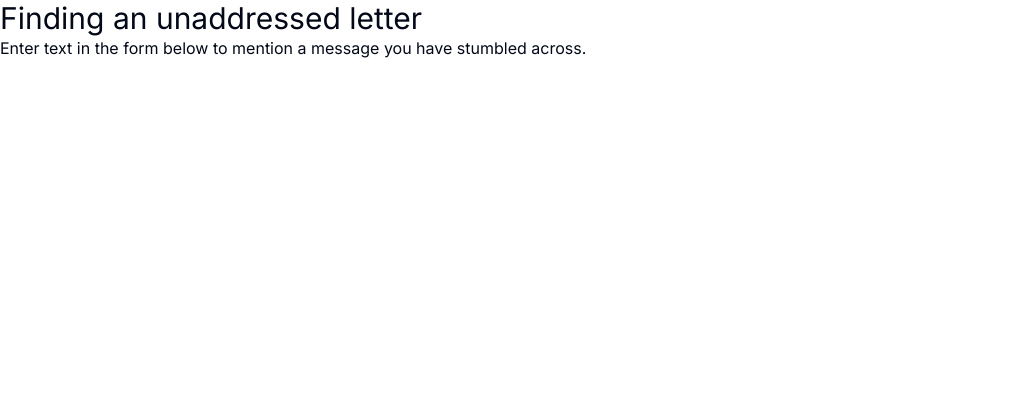
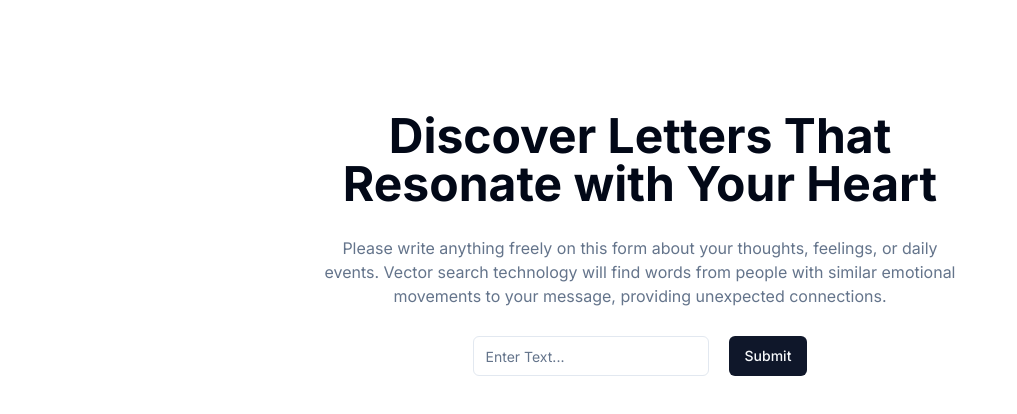
Before and after one commit to inaridiy/world_corner_note, a Next.js app: page / in a window 1280 px wide. Shown: the top 414 px of the page, without its empty margins (0-1017 px from the left). Built offline with nearby package versions, Linux system fonts and the light colour scheme.

Commit message:
Add @radix-ui/react-slot package and create Button and Input components

```diff
--- a/package.json
+++ b/package.json
@@ -9,6 +9,7 @@
     "lint": "next lint"
   },
   "dependencies": {
+    "@radix-ui/react-slot": "^1.0.2",
     "class-variance-authority": "^0.7.0",
     "clsx": "^2.0.0",
     "lucide-react": "^0.298.0",
--- a/src/app/page.tsx
+++ b/src/app/page.tsx
@@ -1,13 +1,22 @@
-import Image from "next/image";
+import { Button } from "@/components/ui/button";
+import { Input } from "@/components/ui/input";
 
 export default function Home() {
   return (
-    <main>
-      <h1 className="text-3xl">Finding an unaddressed letter</h1>
-      <p>
-        Enter text in the form below to mention a message you have stumbled
-        across.
+    <main className="mx-auto text-center px-4 max-w-2xl py-28">
+      <h1 className="md:text-5xl text-3xl mb-7 font-bold text-center">
+        Discover Letters That Resonate with Your Heart
+      </h1>
+      <p className="text-center text-slate-500">
+        Please write anything freely on this form about your thoughts, feelings,
+        or daily events. Vector search technology will find words from people
+        with similar emotional movements to your message, providing unexpected
+        connections.
       </p>
+      <div className="mt-7 inline-flex items-center text-lg gap-x-5">
+        <Input placeholder="Enter Text..." />
+        <Button>Submit</Button>
+      </div>
     </main>
   );
 }
--- /dev/null
+++ b/src/components/ui/button.tsx
@@ -0,0 +1,56 @@
+import * as React from "react"
+import { Slot } from "@radix-ui/react-slot"
+import { cva, type VariantProps } from "class-variance-authority"
+
+import { cn } from "@/lib/utils"
+
+const buttonVariants = cva(
+  "inline-flex items-center justify-center whitespace-nowrap rounded-md text-sm font-medium ring-offset-background transition-colors focus-visible:outline-none focus-visible:ring-2 focus-visible:ring-ring focus-visible:ring-offset-2 disabled:pointer-events-none disabled:opacity-50",
+  {
+    variants: {
+      variant: {
+        default: "bg-primary text-primary-foreground hover:bg-primary/90",
+        destructive:
+          "bg-destructive text-destructive-foreground hover:bg-destructive/90",
+        outline:
+          "border border-input bg-background hover:bg-accent hover:text-accent-foreground",
+        secondary:
+          "bg-secondary text-secondary-foreground hover:bg-secondary/80",
+        ghost: "hover:bg-accent hover:text-accent-foreground",
+        link: "text-primary underline-offset-4 hover:underline",
+      },
+      size: {
+        default: "h-10 px-4 py-2",
+        sm: "h-9 rounded-md px-3",
+        lg: "h-11 rounded-md px-8",
+        icon: "h-10 w-10",
+      },
+    },
+    defaultVariants: {
+      variant: "default",
+      size: "default",
+    },
+  }
+)
+
+export interface ButtonProps
+  extends React.ButtonHTMLAttributes<HTMLButtonElement>,
+    VariantProps<typeof buttonVariants> {
+  asChild?: boolean
+}
+
+const Button = React.forwardRef<HTMLButtonElement, ButtonProps>(
+  ({ className, variant, size, asChild = false, ...props }, ref) => {
+    const Comp = asChild ? Slot : "button"
+    return (
+      <Comp
+        className={cn(buttonVariants({ variant, size, className }))}
+        ref={ref}
+        {...props}
+      />
+    )
+  }
+)
+Button.displayName = "Button"
+
+export { Button, buttonVariants }
--- /dev/null
+++ b/src/components/ui/input.tsx
@@ -0,0 +1,25 @@
+import * as React from "react"
+
+import { cn } from "@/lib/utils"
+
+export interface InputProps
+  extends React.InputHTMLAttributes<HTMLInputElement> {}
+
+const Input = React.forwardRef<HTMLInputElement, InputProps>(
+  ({ className, type, ...props }, ref) => {
+    return (
+      <input
+        type={type}
+        className={cn(
+          "flex h-10 w-full rounded-md border border-input bg-background px-3 py-2 text-sm ring-offset-background file:border-0 file:bg-transparent file:text-sm file:font-medium placeholder:text-muted-foreground focus-visible:outline-none focus-visible:ring-2 focus-visible:ring-ring focus-visible:ring-offset-2 disabled:cursor-not-allowed disabled:opacity-50",
+          className
+        )}
+        ref={ref}
+        {...props}
+      />
+    )
+  }
+)
+Input.displayName = "Input"
+
+export { Input }
```
Also changed, not shown: 1 other file (tests, documents, lock files or other folders).
